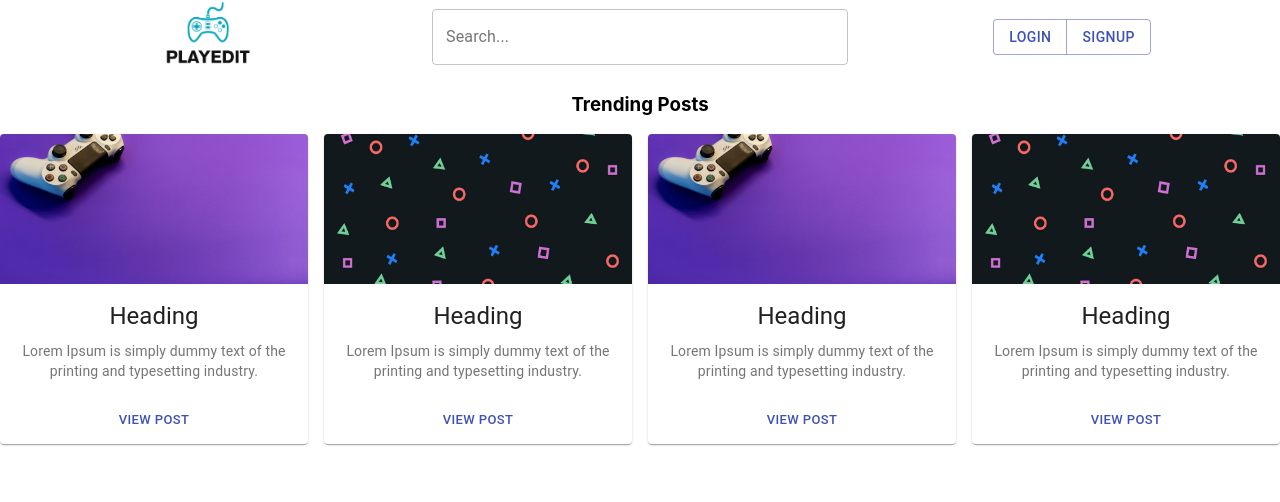
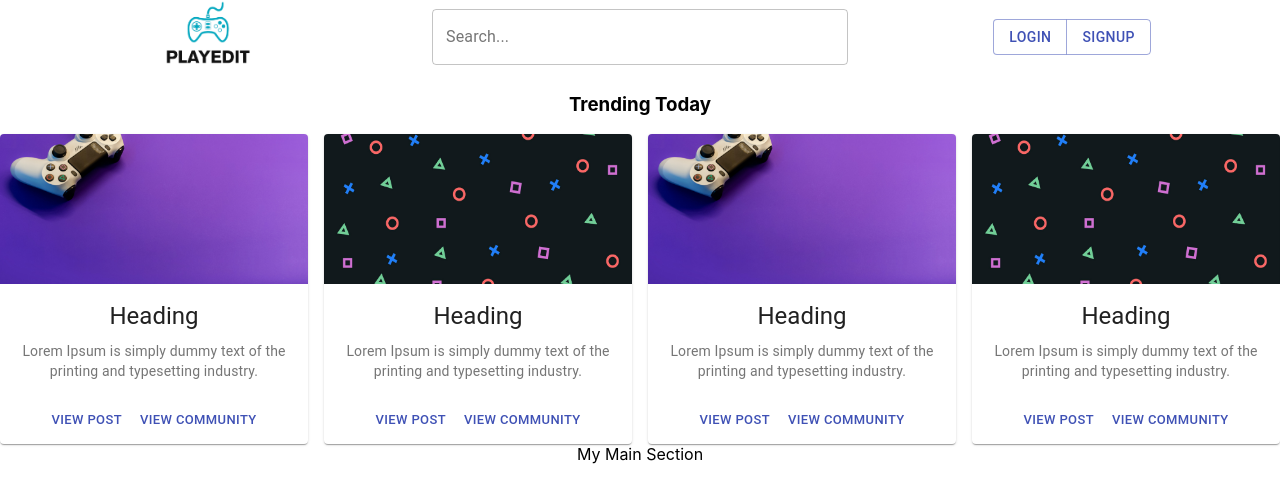
Before and after one commit to Brian-McK/MERN-PLAYEDIT-Solo-Forum-project-WIP, a React (Create React App) app: page / in a window 1280 px wide. Shown: the top 502 px of the page. Built offline with nearby package versions, Linux system fonts and the light colour scheme.

Commit message:
Main section created

```diff
--- a/src/App.css
+++ b/src/App.css
@@ -9,7 +9,3 @@
 }
 
 /* Trending Post Card */
-
-.TrendingPostCard {
-  border: 2px solid teal;
-}
--- a/src/App.js
+++ b/src/App.js
@@ -1,12 +1,14 @@
 import './App.css';
 import Header from './Components/Header/Header';
 import TrendingPosts from './Components/TrendingPosts/TrendingPosts';
+import MainSection from './Components/MainSection/MainSection';
 
 function App() {
   return (
     <div className="App">
       <Header></Header>
       <TrendingPosts></TrendingPosts>
+      <MainSection></MainSection>
     </div>
   );
 }
--- /dev/null
+++ b/src/Components/MainSection/MainSection.js
@@ -0,0 +1,9 @@
+function MainSection() {
+  return (
+    <div className="MainSection">
+        My Main Section
+    </div>
+  );
+}
+
+export default MainSection;
--- a/src/Components/TrendingPosts/TrendingPostCard.js
+++ b/src/Components/TrendingPosts/TrendingPostCard.js
@@ -40,6 +40,9 @@ function TrendingPostCard(props) {
       <Button size="small" color="primary">
         View Post
       </Button>
+      <Button size="small" color="primary">
+        View Community
+      </Button>
     </CardActions>
   </Card>
   );
--- a/src/Components/TrendingPosts/TrendingPosts.js
+++ b/src/Components/TrendingPosts/TrendingPosts.js
@@ -6,7 +6,7 @@ import Image2 from "../../images/ps4.png";
 function TrendingPosts() {
   return (
     <div className="TrendingPosts">
-      <h3>Trending Posts</h3>
+      <h3>Trending Today</h3>
       <Grid
         container
         spacing={2}
```
